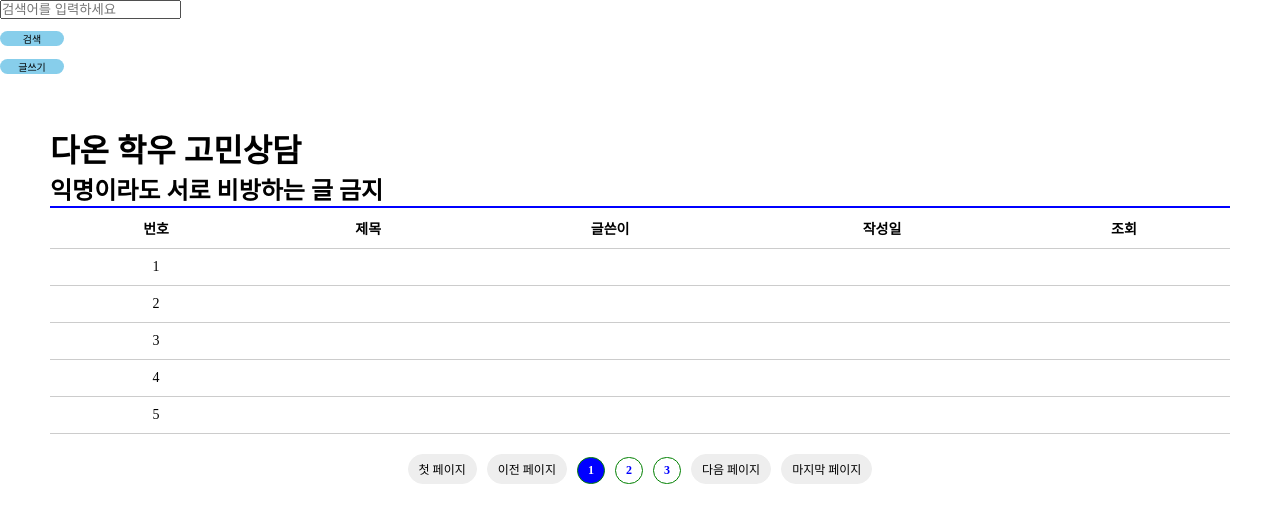
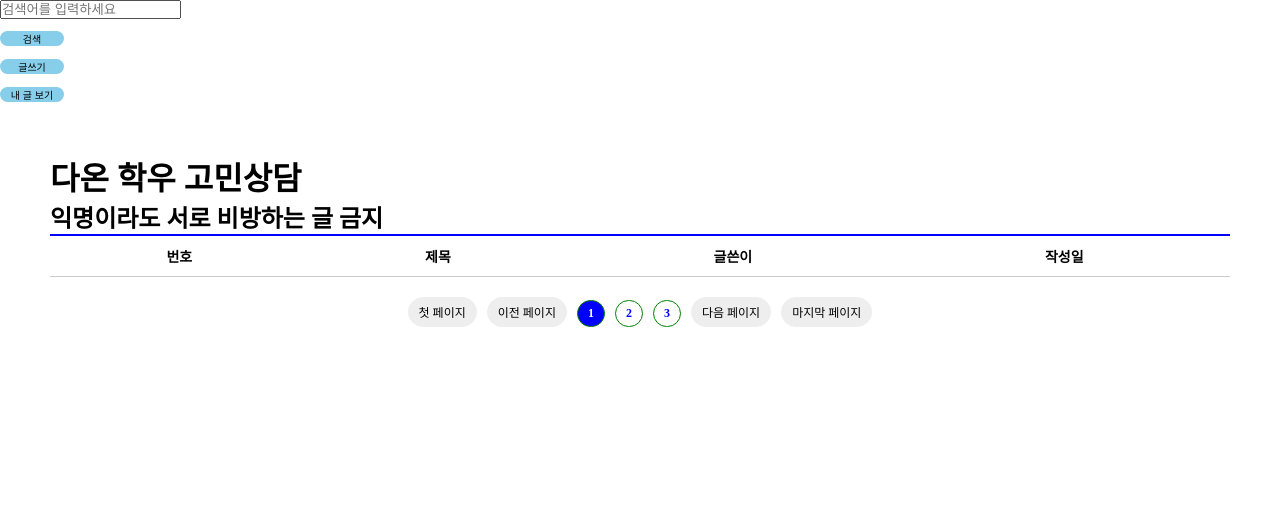
Before and after one commit to pknu-wap/2021-web-3-team, a Flask app: page /post in a window 1280 px wide. Shown: the top 523 px of the page. Run offline with Flask 2, Linux system fonts and the light colour scheme; the visitor is signed in with stand-in values (Sample User, id 1); data that the repository does not hold is empty.

Commit message:
글쓰기 open_ url 추가 및 post.html 수정

```diff
--- a/templates/post.html
+++ b/templates/post.html
@@ -5,7 +5,7 @@
         <link rel="stylesheet" href="{{ url_for('static', filename='post.css') }}">
     </head>
     <body>
-      <from class="search-form">
+      <form class="search-form">
       <input type="text" class="search" placeholder="검색어를 입력하세요"/>
       <div class="btn-area">
         <button search="btn"
@@ -13,11 +13,15 @@
       </div>
       <div class="btn-area">
         <button write="btn"
-         type="button" onClick="location.href='/write_page'">글쓰기</button>
+         type="button" onClick="location.href='/write'">글쓰기</button>
+      </div>
+      <div class="btn-area">
+        <button write="btn"
+         type="button" onClick="location.href='/mypost'">내 글 보기</button>
       </div>
       <ul class="suggestions">
       </ul>
-      </from>
+    </form>
         <div class="board_list_wrap">
             <table class="board_list">
 
@@ -30,54 +34,24 @@
                         <th>제목</th>
                         <th>글쓴이</th>
                         <th>작성일</th>
-                        <th>조회</th>
+
                     </tr>
                 </thead>
                 <tbody>
+                    {% for key, value in post_list%}
+
                     <tr>
-                        <td>1</td>
+                        <td>{{loop.index}}</td>
                         <td class="tit">
-                            <a href="#">            </a>
+                            {{value['Title']}}
+                            <a href=#>            </a>
                         </td>
-                        <td>       </td>
-                        <td>       </td>
-                        <td>       </td>
-                    </tr>
-                    <tr>
-                        <td>2</td>
-                        <td class="tit">
-                            <a href="#">            </a>
-                        </td>
-                        <td>       </td>
-                        <td>       </td>
-                        <td>       </td>
-                    </tr>
-                    <tr>
-                        <td>3</td>
-                        <td class="tit">
-                            <a href="#">            </a>
-                        </td>
-                        <td>       </td>
-                        <td>       </td>
-                        <td>       </td>
-                    </tr>
-                    <tr>
-                        <td>4</td>
-                        <td class="tit">
-                            <a href="#">            </a>
-                        </td>
-                        <td>       </td>
-                        <td>       </td>
-                        <td>       </td>
-                    </tr>
-                    <tr>
-                        <td>5</td>
-                        <td class="tit">
-                            <a href="#">            </a>
-                        </td>
-                        <td>       </td>
-                        <td>       </td>
-                        <td>       </td>
+                        <td>   {{value['NickName']}} </td>
+                        <td>   {{key}} </td>
+                        <td>   </td>
+
+                        {% endfor %}
+
                     </tr>
                 </tbody>
             </table>
```
Also changed, not shown: templates/writtingpage.html (+7 -0 lines).
